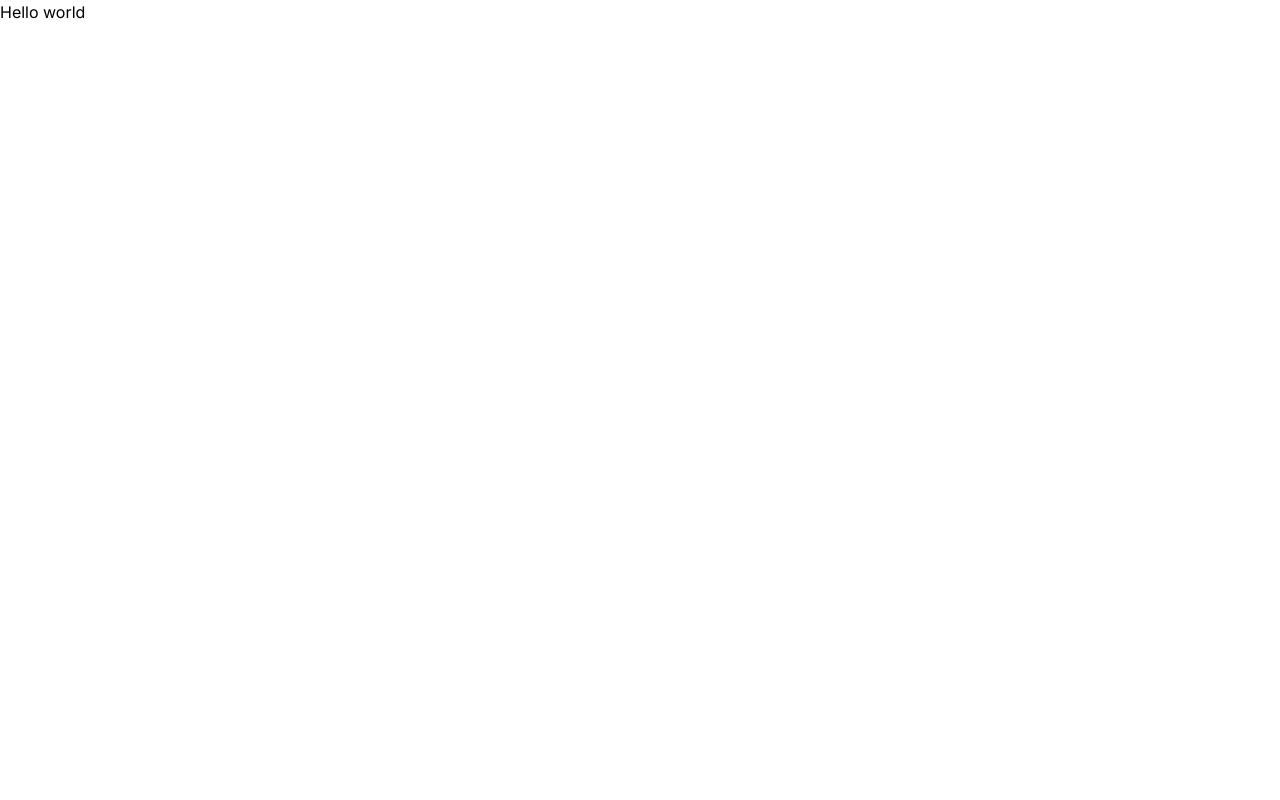
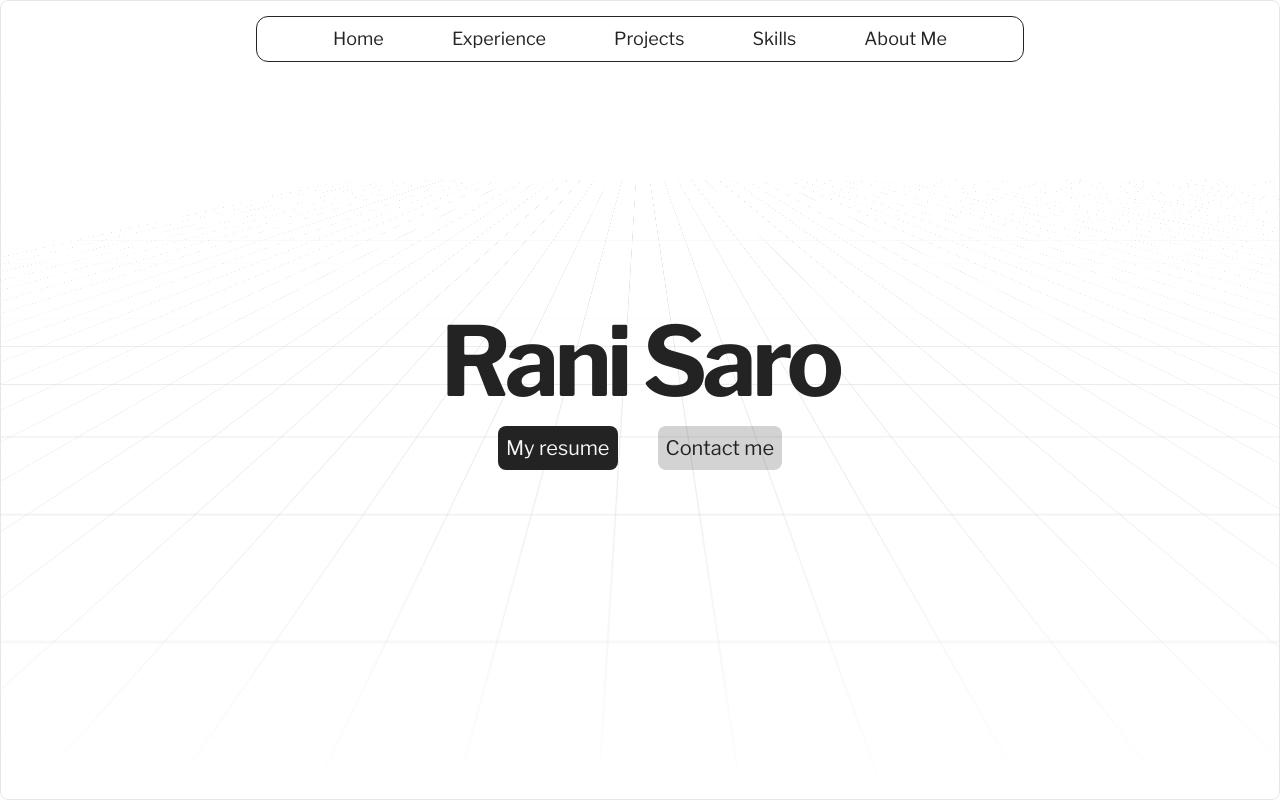
Before and after one commit to Rani-Codes/portfolio, a Next.js app in the folder my-portfolio/: page / in a window 1280 px wide. Built offline with nearby package versions, Linux system fonts and the light colour scheme.

Commit message:
Create initial navbar, hero, and placeholder content

```diff
--- a/my-portfolio/app/layout.tsx
+++ b/my-portfolio/app/layout.tsx
@@ -1,12 +1,12 @@
 import type { Metadata } from "next";
-import { Inter } from "next/font/google";
+import { Inter, Libre_Franklin } from "next/font/google";
 import "./globals.css";
 
-const inter = Inter({ subsets: ["latin"] });
+const libre = Libre_Franklin({ subsets: ["latin"] });
 
 export const metadata: Metadata = {
-  title: "Create Next App",
-  description: "Generated by create next app",
+  title: "Rani Saro",
+  description: "A portfolio site for rani saro",
 };
 
 export default function RootLayout({
@@ -16,7 +16,7 @@ export default function RootLayout({
 }>) {
   return (
     <html lang="en">
-      <body className={inter.className}>{children}</body>
+      <body className={libre.className}>{children}</body>
     </html>
   );
 }
--- a/my-portfolio/app/page.tsx
+++ b/my-portfolio/app/page.tsx
@@ -1,5 +1,56 @@
+import Navbar from "@/components/Navbar";
+import RetroGrid from "@/components/RetroGrid";
+import Link from "next/link";
+
 export default function page() {
   return (
-    <div>Hello world</div>
+    <div className="h-screen overflow-x-hidden">
+      <Navbar/>
+      <div id="home" className="relative flex h-full w-full flex-col items-center justify-center overflow-hidden rounded-lg border">
+        <span className="pointer-events-none w-full z-10 whitespace-pre-wrap bg-primary bg-clip-text text-center text-5xl sm:text-8xl font-bold leading-none tracking-tighter text-transparent">
+          Rani Saro
+        </span>
+        <div className="relative w-full flex justify-center z-10 gap-10">
+          <button className="text-xl text-plain my-4 bg-primary p-2 rounded-lg">My resume</button>
+          <button className="text-xl text-primary my-4 bg-primary p-2 rounded-lg bg-opacity-20">Contact me</button>
+        </div>
+
+        <RetroGrid className=""/>
+      </div>
+
+      <div id="experience" className="w-3/5 justify-center mx-10 flex my-10">
+        <div className="border-l-2 border-my_blue p-4">
+          <Link href={'#experience'}>
+            <h1 className="text-6xl text-primary font-bold my-4">Experience</h1>
+          </Link>
+          <div className="px-4">
+            <p>These are my experiences</p>
+          </div>
+        </div>
+      </div>
+
+      <div id="projects">
+          <Link href={'#projects'}>
+            <h1 className="text-6xl text-primary font-bold my-4">Projects</h1>
+          </Link>
+        <p>Some of my projects</p>
+      </div>
+
+      <div id="skills">
+        <Link href={'#skills'}>
+            <h1 className="text-6xl text-primary font-bold my-4">Skills</h1>
+          </Link>
+        <p>List of skills</p>
+      </div>
+
+      <div id="about">
+        <Link href={'#about'}>
+            <h1 className="text-6xl text-primary font-bold my-4">About me</h1>
+          </Link>
+        <p>About me section content</p>
+      </div>
+
+    </div>
+
   )
 }
--- /dev/null
+++ b/my-portfolio/components/Navbar.tsx
@@ -0,0 +1,26 @@
+import Link from "next/link"
+
+const Navbar = () => {
+  return(
+    <div className="w-full flex justify-center mt-4 fixed z-20">
+        <ul className="flex justify-evenly w-3/5 p-2 text-lg text-primary backdrop-blur bg-opacity-70 bg-white border border-secondary rounded-xl">
+            <li>
+                <Link href="#home">Home</Link>
+            </li>
+            <li>
+                <Link href="#experience">Experience</Link>
+            </li>
+            <li>
+                <Link href="#projects">Projects</Link>
+            </li>
+            <li>
+                <Link href="#skills">Skills</Link>
+            </li>
+            <li>
+                <Link href="#about">About Me</Link>
+            </li>
+        </ul>
+    </div>
+  )
+}
+export default Navbar
--- /dev/null
+++ b/my-portfolio/components/RetroGrid.tsx
@@ -0,0 +1,32 @@
+import { cn } from "@/lib/utils";
+
+export default function RetroGrid({ className }: { className?: string }) {
+  return (
+    <div
+      className={cn(
+        "pointer-events-none absolute h-full w-full overflow-hidden opacity-50 [perspective:200px]",
+        className,
+      )}
+    >
+      {/* Grid */}
+      <div className="absolute inset-0 [transform:rotateX(35deg)]">
+        <div
+          className={cn(
+            "animate-grid",
+
+            "[background-repeat:repeat] [background-size:60px_60px] [height:300vh] [inset:0%_0px] [margin-left:-50%] [transform-origin:100%_0_0] [width:600vw]",
+
+            // Light Styles
+            "[background-image:linear-gradient(to_right,rgba(0,0,0,0.3)_1px,transparent_0),linear-gradient(to_bottom,rgba(0,0,0,0.3)_1px,transparent_0)]",
+
+            // Dark styles
+            "dark:[background-image:linear-gradient(to_right,rgba(255,255,255,0.2)_1px,transparent_0),linear-gradient(to_bottom,rgba(255,255,255,0.2)_1px,transparent_0)]",
+          )}
+        />
+      </div>
+
+      {/* Background Gradient */}
+      <div className="absolute inset-0 bg-gradient-to-t from-white to-transparent to-90% dark:from-black" />
+    </div>
+  );
+}
--- /dev/null
+++ b/my-portfolio/lib/utils.ts
@@ -0,0 +1,6 @@
+import clsx, { ClassValue } from "clsx";
+import { twMerge } from "tailwind-merge";
+
+export function cn(...inputs: ClassValue[]) {
+  return twMerge(clsx(inputs));
+}
--- a/my-portfolio/tailwind.config.ts
+++ b/my-portfolio/tailwind.config.ts
@@ -8,10 +8,21 @@ const config: Config = {
   ],
   theme: {
     extend: {
-      backgroundImage: {
-        "gradient-radial": "radial-gradient(var(--tw-gradient-stops))",
-        "gradient-conic":
-          "conic-gradient(from 180deg at 50% 50%, var(--tw-gradient-stops))",
+      animation: {
+        grid: "grid 15s linear infinite",
+      },
+      keyframes: {
+        grid: {
+          "0%": { transform: "translateY(-50%)" },
+          "100%": { transform: "translateY(0)" },
+        },
+      },
+      colors: {
+        primary: "#232323",
+        secondary: "#222525",
+        my_blue: "#078080",
+        my_orange: "#f45d48",
+        plain: "#f8f5f2",
       },
     },
   },
```
Also changed, not shown: my-portfolio/package.json (+6 -3 lines), 1 other file (tests, documents, lock files or other folders).
